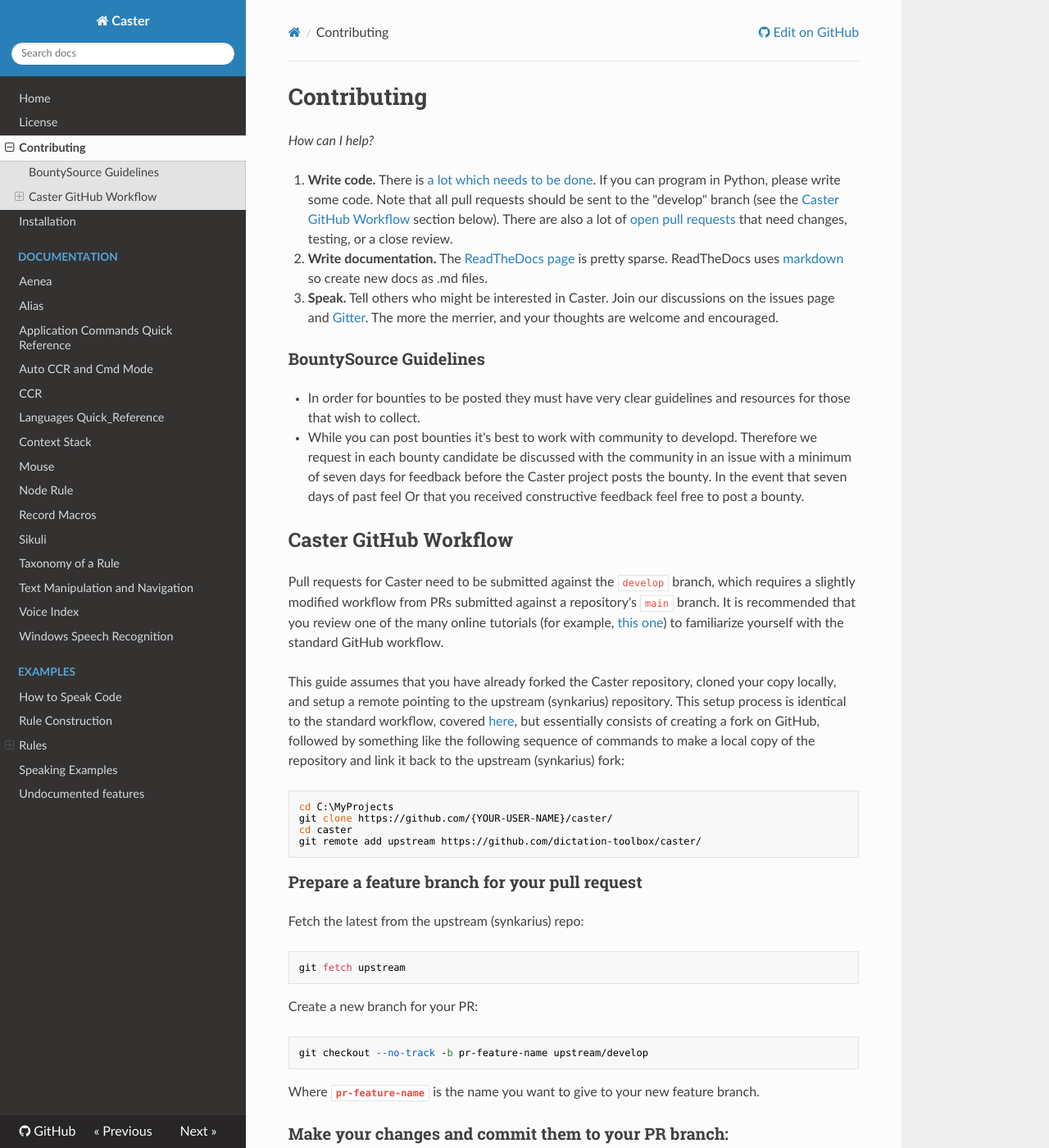
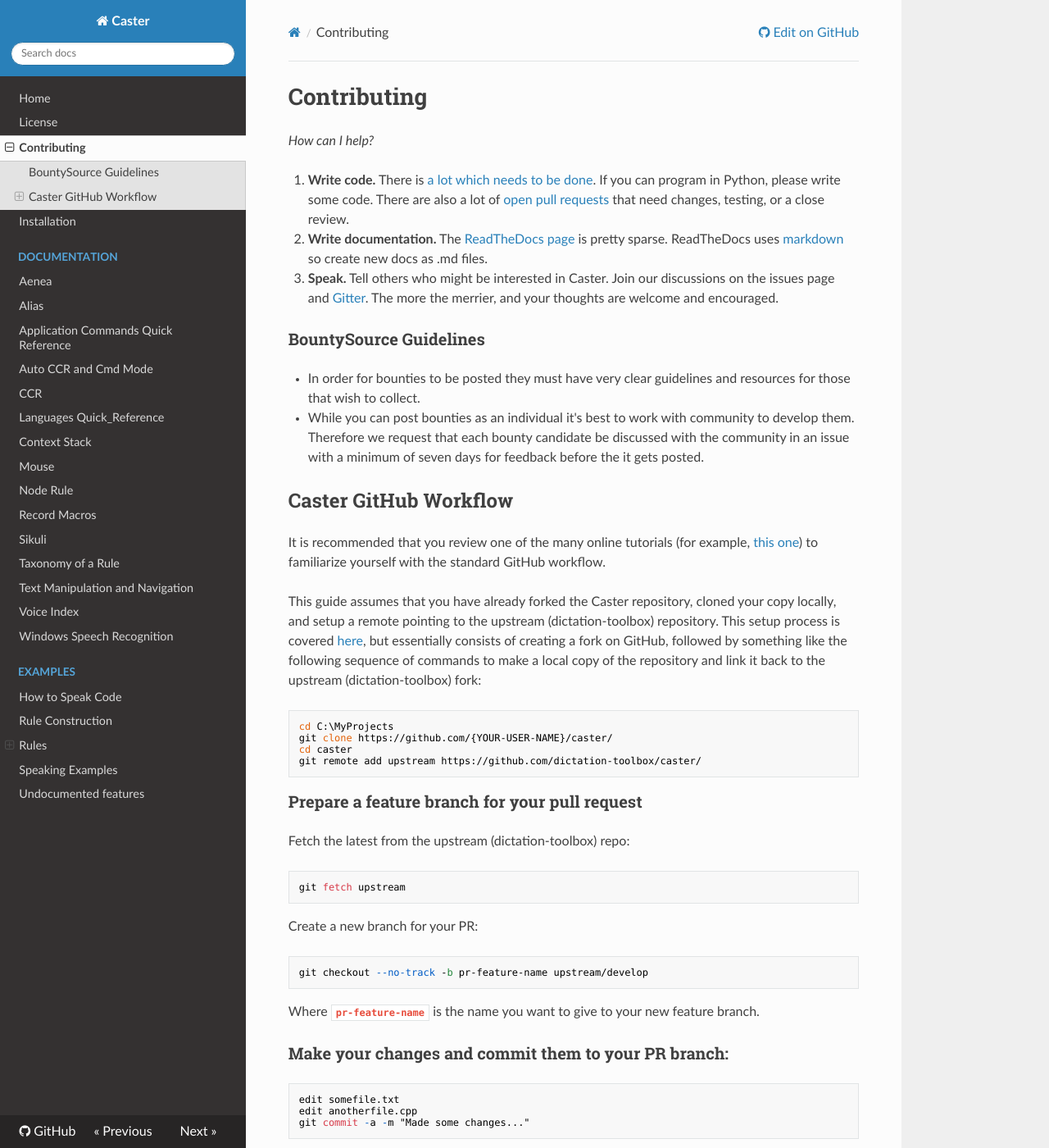
Before and after one commit to dictation-toolbox/Caster, an MkDocs documentation site: the page built from castervoice/doc/Contributing.md, in a window 1280 px wide and 1400 px high. Shown: the whole window at 82% size. Built offline with MkDocs 1.6.1, drawn with Linux system fonts in a browser that asks for light colours; nearby versions of some CDN libraries; comment, search, counter and statistics services are not loaded.

Commit message:
update with ref to master

```diff
--- a/castervoice/doc/Contributing.md
+++ b/castervoice/doc/Contributing.md
@@ -2,20 +2,20 @@
 
 *How can I help?*
 
-1. **Write code.** There is [a lot which needs to be done](https://github.com/dictation-toolbox/caster/issues). If you can program in Python, please write some code. Note that all pull requests should be sent to the "develop" branch (see the [Caster GitHub Workflow](#caster-github-workflow) section below). There are also a lot of [open pull requests](https://github.com/dictation-toolbox/Caster/pulls) that need changes, testing, or a close review.
+1. **Write code.** There is [a lot which needs to be done](https://github.com/dictation-toolbox/caster/issues). If you can program in Python, please write some code. There are also a lot of [open pull requests](https://github.com/dictation-toolbox/Caster/pulls) that need changes, testing, or a close review.
 2. **Write documentation.** The [ReadTheDocs page](http://caster.readthedocs.org/en/latest/) is pretty sparse. ReadTheDocs uses [markdown](https://markdown-guide.readthedocs.io/en/latest/) so create new docs as .md files.
-3. **Speak.** Tell others who might be interested in Caster. Join our discussions on the issues page and [Gitter](https://gitter.im/synkarius/caster). The more the merrier, and your thoughts are welcome and encouraged.
+3. **Speak.** Tell others who might be interested in Caster. Join our discussions on the issues page and [Gitter](https://gitter.im/dictation-toolbox/caster). The more the merrier, and your thoughts are welcome and encouraged.
 
 ### BountySource Guidelines
 - In order for bounties to be posted they must have very clear guidelines and resources for those that wish to collect.
 
-- While you can post bounties it's best to work with community to developd. Therefore we request in each bounty candidate be discussed with the community in an issue with a minimum of seven days for feedback before the Caster project posts the bounty. In the event that seven days of past feel Or that you received constructive feedback feel free to post a bounty.
+- While you can post bounties as an individual it's best to work with community to develop them. Therefore we request that each bounty candidate be discussed with the community in an issue with a minimum of seven days for feedback before the it gets posted.
 
 ## Caster GitHub Workflow
 
-Pull requests for Caster need to be submitted against the `develop` branch, which requires a slightly modified workflow from PRs submitted against a repository's `main` branch. It is recommended that you review one of the many online tutorials (for example, [this one](http://yangsu.github.io/pull-request-tutorial/)) to familiarize yourself with the standard GitHub workflow.
+It is recommended that you review one of the many online tutorials (for example, [this one](http://yangsu.github.io/pull-request-tutorial/)) to familiarize yourself with the standard GitHub workflow.
 
-This guide assumes that you have already forked the Caster repository, cloned your copy locally, and setup a remote pointing to the upstream (synkarius) repository. This setup process is identical to the standard workflow, covered [here](https://help.github.com/articles/fork-a-repo/), but essentially consists of creating a fork on GitHub, followed by something like the following sequence of commands to make a local copy of the repository and link it back to the upstream (synkarius) fork:
+This guide assumes that you have already forked the Caster repository, cloned your copy locally, and setup a remote pointing to the upstream (dictation-toolbox) repository. This setup process is covered [here](https://help.github.com/articles/fork-a-repo/), but essentially consists of creating a fork on GitHub, followed by something like the following sequence of commands to make a local copy of the repository and link it back to the upstream (dictation-toolbox) fork:
 
     cd C:\MyProjects
     git clone https://github.com/{YOUR-USER-NAME}/caster/
@@ -25,7 +25,7 @@ This guide assumes that you have already forked the Caster repository, cloned yo
 
 ### Prepare a feature branch for your pull request
 
-Fetch the latest from the upstream (synkarius) repo:
+Fetch the latest from the upstream (dictation-toolbox) repo:
 
     git fetch upstream
 
@@ -50,4 +50,4 @@ Where **`pr-feature-name`** is the name you want to give to your new feature bra
 
 ### Open a pull request
 
-When you navigate to your fork on GitHub, you will be asked if you want to open a pull request for the branch you just pushed. Click the button to open a new pull request, enter a title and description for the PR, and make sure you select the `develop` branch on the base (dictation-toolbox) fork.
+When you navigate to your fork on GitHub, you will be asked if you want to open a pull request for the branch you just pushed. Click the button to open a new pull request, enter a title and description for the PR, and make sure you select the `master` branch on the base (dictation-toolbox) fork.
```
